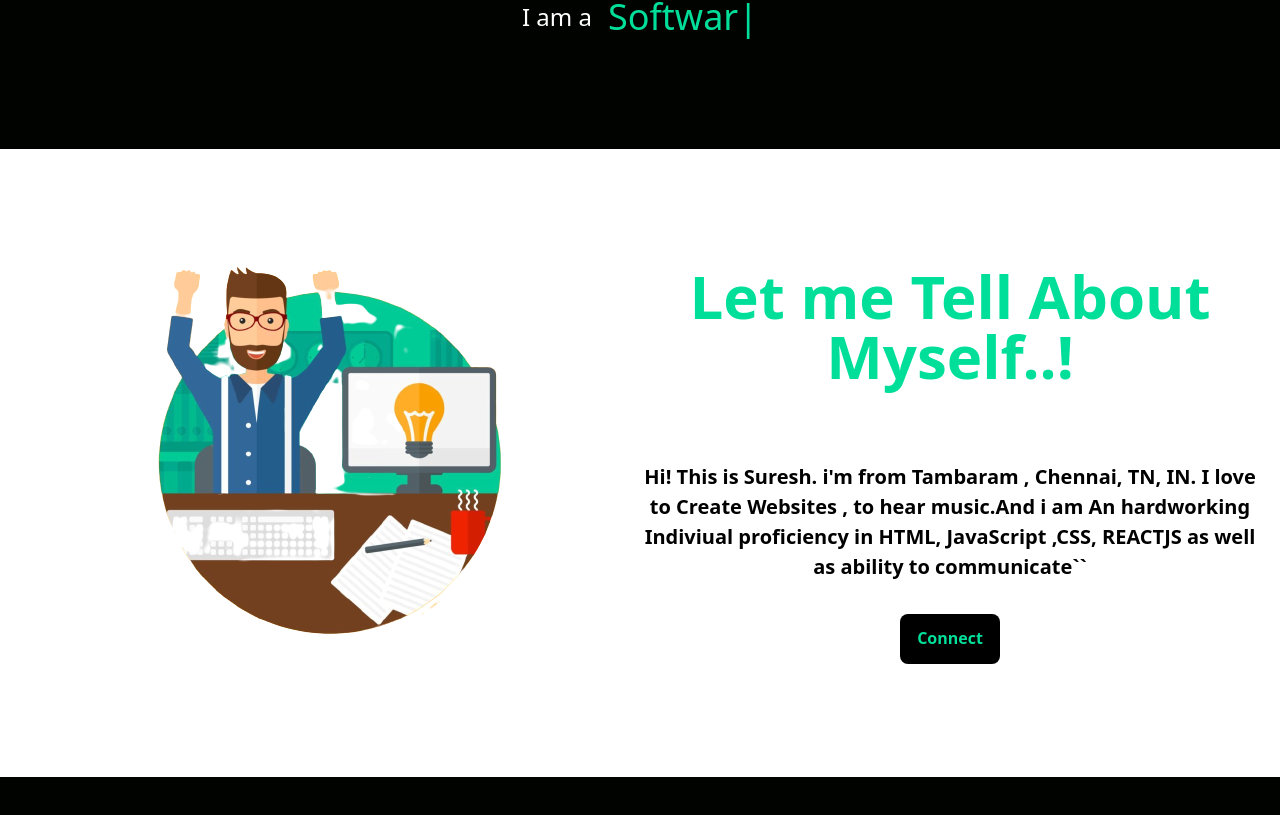
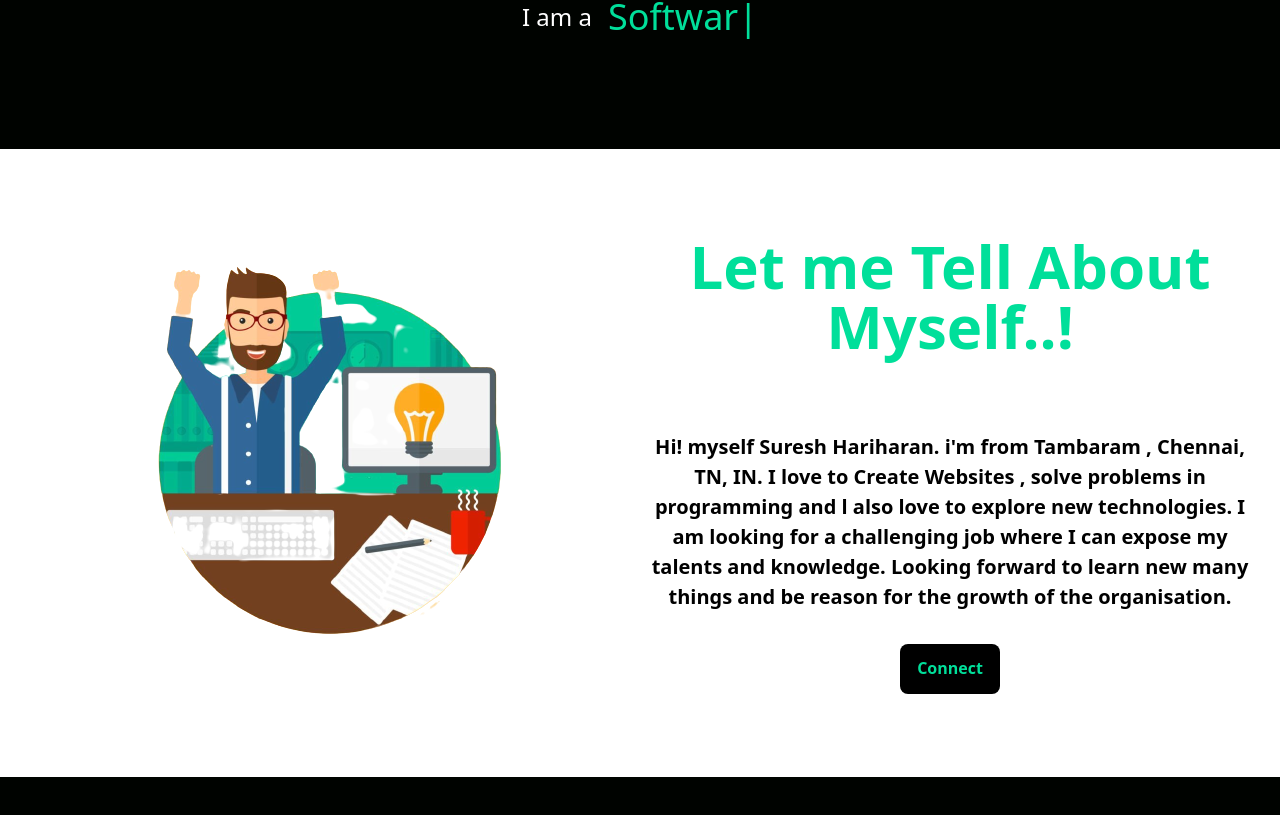
Before and after one commit to suresh-02/Portfolio, a React (Create React App) app: page / in a window 1280 px wide. Shown: the part 395-1210 px from the top of the page. Built offline with nearby package versions, Linux system fonts and the light colour scheme.

Commit message:
Update about.jsx

```diff
--- a/src/Components/Content/about.jsx
+++ b/src/Components/Content/about.jsx
@@ -14,10 +14,12 @@ const About = () => {
             Let me Tell About Myself..!
           </h1>
           <p className="font-bold md:text-[20px] md:mx-0 py-4 mt-10">
-            Hi! This is Suresh. i'm from Tambaram , Chennai, TN, IN. I love to
-            Create Websites , to hear music.And i am An hardworking Indiviual
-            proficiency in HTML, JavaScript ,CSS, REACTJS as well as ability to
-            communicate``
+            Hi! myself Suresh Hariharan. i'm from Tambaram , Chennai, TN, IN. I
+            love to Create Websites , solve problems in programming and l also
+            love to explore new technologies. I am looking for a challenging job
+            where I can expose my talents and knowledge. Looking forward to
+            learn new many things and be reason for the growth of the
+            organisation.
           </p>
           <a
             href="https://www.linkedin.com/in/suresh-hariharan-89376a21b/"
```
